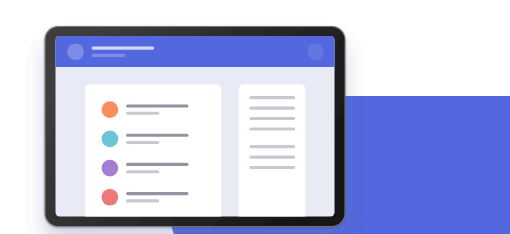
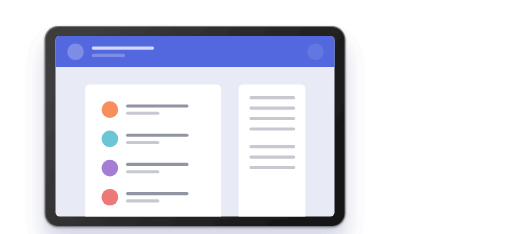
Before and after one commit to usamaElsharkawi/bookmark-manager-landing-page, a website: page index.html in a window 390 px wide. Shown: the part 124-358 px from the top of the page, 510 px wide, since content can reach past the window. Drawn offline with nearby package versions, Linux system fonts and the light colour scheme; files that its build step writes are made by us from their sources.

Commit message:
hide the blob in the small screens

```diff
--- a/index.html
+++ b/index.html
@@ -100,7 +100,7 @@
         <div class="relative mx-auto lg:mx-0 lg:mb-0 lg:w-1/2">
           <!-- The Blue Background Blob -->
           <div
-            class="absolute bg-primary rounded-l-full h-52 w-full -bottom-10 -right-36 md:h-80 md:-right-48 lg:h-96 lg:-bottom-28"
+            class="hidden lg:block absolute bg-primary rounded-l-full h-52 w-full -bottom-10 -right-36 md:h-80 md:-right-48 lg:h-96 lg:-bottom-28"
           ></div>
           <img
             src="./images/illustration-hero.svg"
```
